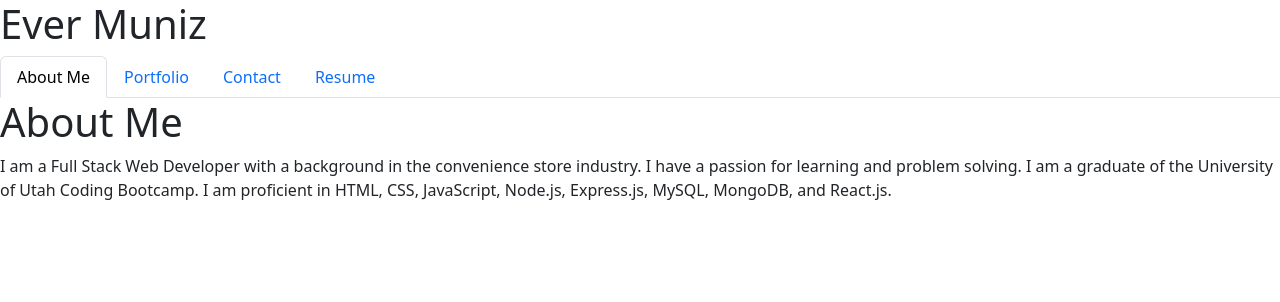
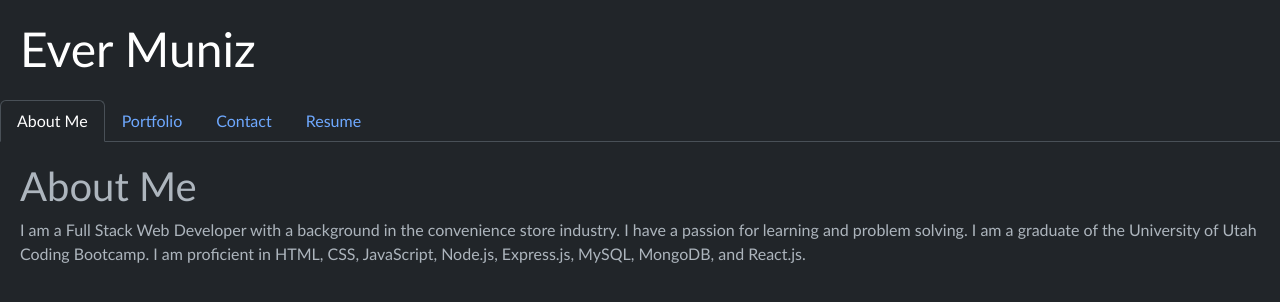
Before and after one commit to Evermuniz/Professional-Portfolio, a React (Create React App) app: page / in a window 1280 px wide. Shown: the top 302 px of the page. Built offline with nearby package versions, Linux system fonts and the light colour scheme.

Commit message:
added basic css

```diff
--- a/public/index.html
+++ b/public/index.html
@@ -1,5 +1,5 @@
 <!DOCTYPE html>
-<html data-theme="dark" lang="en">
+<html data-bs-theme="dark" lang="en">
 
 <head>
     <meta charset="utf-8" />
--- /dev/null
+++ b/src/App.css
@@ -0,0 +1,6 @@
+* {
+  margin: 0;
+  padding: 0;
+  font-family: 'Trebuchet MS', 'Lucida Sans Unicode', 'Lucida Grande',
+    'Lucida Sans', Arial, sans-serif;
+}
--- a/src/App.js
+++ b/src/App.js
@@ -1,3 +1,4 @@
+import './App.css';
 import React from "react";
 import Header from "./components/Header";
 import PortfolioContainer from "./components/PortfolioContainer";
--- a/src/components/Header.js
+++ b/src/components/Header.js
@@ -1,9 +1,9 @@
 import React from 'react';
-import NavTabs from './Navbar';
+import '../styles/Header.css';
 
 function Header() {
     return (
-        <header>
+        <header className='header'>
         <h1>Ever Muniz</h1>
         </header>
     );
--- a/src/components/pages/AboutMe.js
+++ b/src/components/pages/AboutMe.js
@@ -1,8 +1,9 @@
 import React from "react";
+import './../../styles/Section.css';
 
 export default function AboutMe() {
     return (
-        <div>
+        <div className="section">
             <h1>About Me</h1>
             <p>
                 I am a Full Stack Web Developer with a background in the convenience store industry.
--- a/src/components/pages/Contact.js
+++ b/src/components/pages/Contact.js
@@ -1,8 +1,9 @@
 import React from "react";
+import "./../../styles/Section.css";
 
 export default function Contact() {
     return (
-        <div>
+        <div className="section">
             <form>
                 <div>
                 <input type="text" placeholder="Name" />
--- a/src/components/pages/Portfolio.js
+++ b/src/components/pages/Portfolio.js
@@ -1,5 +1,6 @@
 import React from "react";
 import Project from "../Project";
+import "./../../styles/Section.css";
 
 export default function Portfolio() {
   const projects = [
@@ -42,7 +43,7 @@ export default function Portfolio() {
   ];
 
   return (
-    <div>
+    <div className="section">
       <h1>Portfolio</h1>
       {projects.map((project, index) => (
         <Project
--- a/src/components/pages/Resume.js
+++ b/src/components/pages/Resume.js
@@ -1,8 +1,9 @@
 import React from "react";
+import "./../../styles/Section.css";
 
 export default function Resume() {
     return (
-        <div>
+        <div className="section">
             <h1>Resume</h1>
             <p>
                 <a href="">Resume</a>
--- /dev/null
+++ b/src/styles/Header.css
@@ -0,0 +1,12 @@
+.header {
+  height: 100px;
+}
+
+.header h1 {
+  margin: 0;
+  padding-top: 20px;
+  text-align: left;
+  margin-left: 20px;
+  color: white;
+  font-size: 3rem;
+}
--- /dev/null
+++ b/src/styles/Section.css
@@ -0,0 +1,3 @@
+.section {
+    padding: 20px;
+}
```
